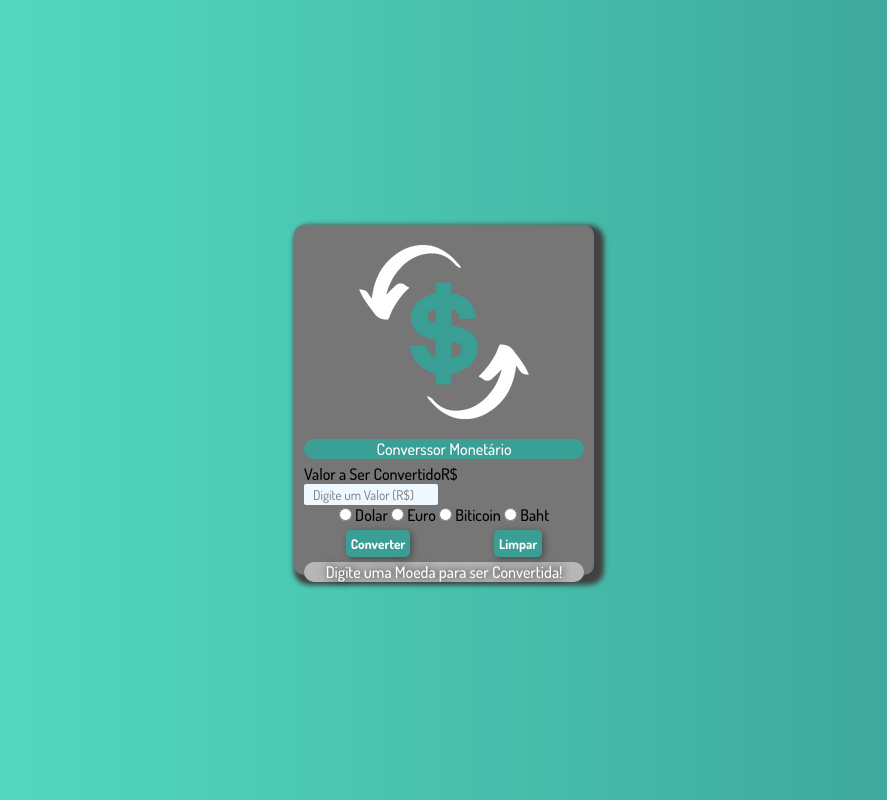
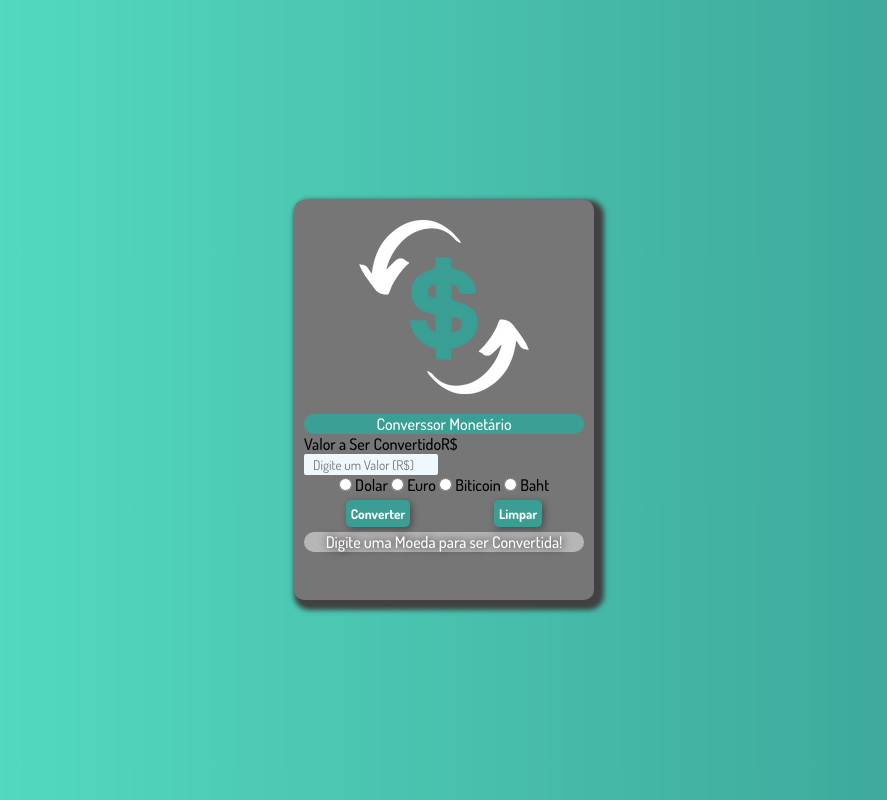
Before and after one commit to JoseGoncalvess/Conversor-Monetario, a plain HTML site: page index.html in a window 1280 px wide. Shown: the whole page, without its empty margins (196-1083 px from the left). Drawn offline with Linux system fonts and the light colour scheme.

Commit message:
Update style.css

```diff
--- a/style/style.css
+++ b/style/style.css
@@ -38,7 +38,7 @@ main{
   padding: 10px;
   font-weight: 500;
   width: 300px;
-  height: 350px;
+  height: 400px;
 }
 #valor{
 background-color: aliceblue;
@@ -70,7 +70,6 @@ transition: 1s;
  }
 p{
   text-align: center;
-margin-bottom: 5px;
 background-color: #3A9F95;
 border-radius: 10px;
 color: rgb(255, 255, 255);
```
